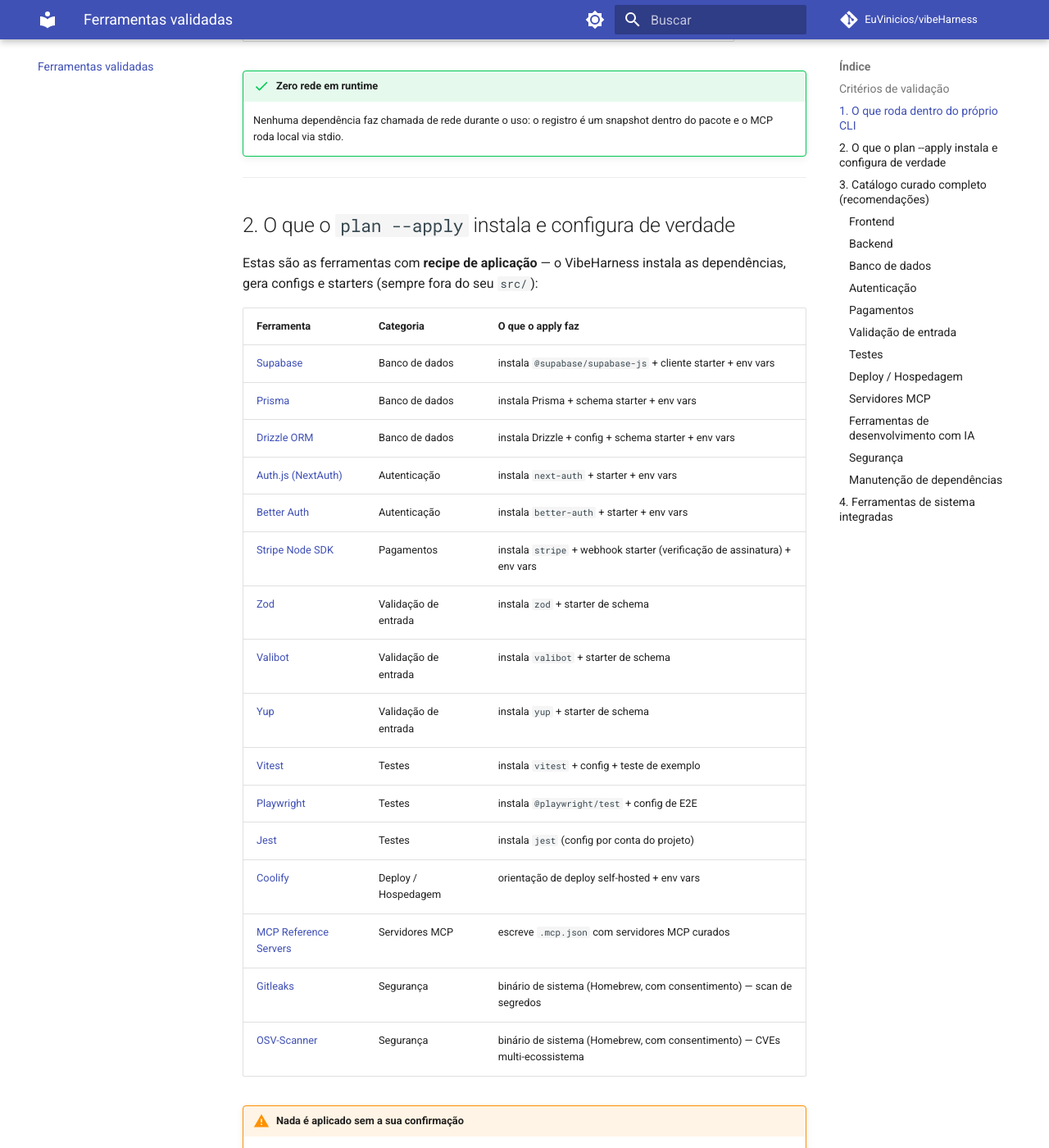
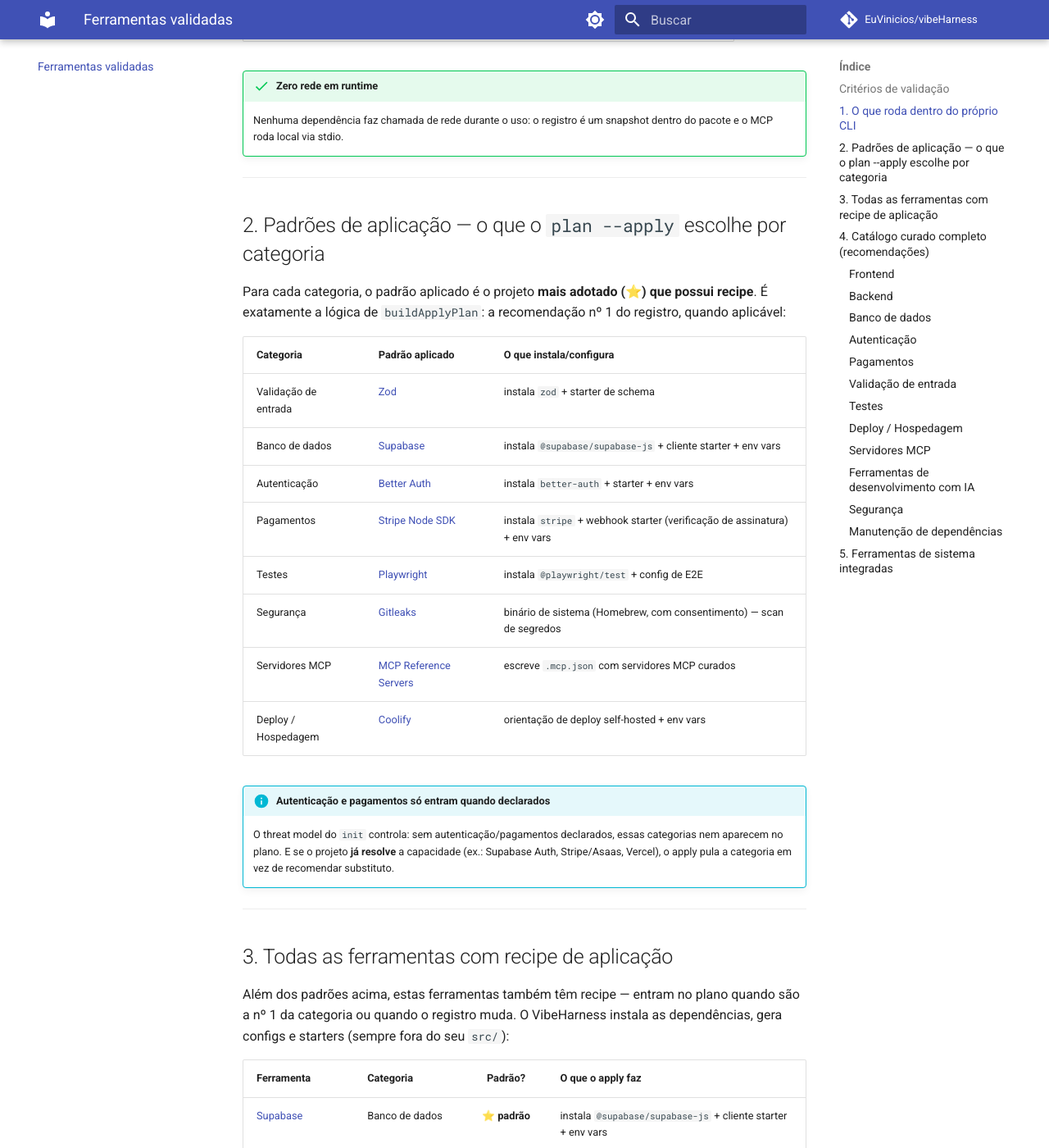
Before and after one commit to EuVinicios/vibeHarness, an MkDocs documentation site: the page built from docs/ferramentas-validadas.md, in a window 1280 px wide and 1400 px high, scrolled down 1024 px. Shown: the whole window at 82% size. Built offline with MkDocs 1.6.1 and Material for MkDocs 9.7.7, drawn with Linux system fonts in a browser that asks for light colours; comment, search, counter and statistics services are not loaded; some of the changed text lies outside the part shown.

Commit message:
docs: explicit apply defaults per category in ferramentas-validadas
The validated-tools page listed every recipe but not which repository is the
DEFAULT that plan --apply picks. Adds a 'Padrões de aplicação' section
(category -> default repo -> what it installs, computed with the same
buildApplyPlan logic: top-starred entry with a recipe) and marks defaults
with a star in the full recipe table.

```diff
--- a/docs/ferramentas-validadas.md
+++ b/docs/ferramentas-validadas.md
@@ -35,29 +35,54 @@
 
 ---
 
-## 2. O que o `plan --apply` instala e configura de verdade
+## 2. Padrões de aplicação — o que o `plan --apply` escolhe por categoria
 
-Estas são as ferramentas com **recipe de aplicação** — o VibeHarness instala as
+Para cada categoria, o padrão aplicado é o projeto **mais adotado (⭐) que possui recipe**.
+É exatamente a lógica de `buildApplyPlan`: a recomendação nº 1 do registro, quando aplicável:
+
+| Categoria | Padrão aplicado | O que instala/configura |
+|-----------|-----------------|-------------------------|
+| Validação de entrada | [Zod](https://github.com/colinhacks/zod) | instala `zod` + starter de schema |
+| Banco de dados | [Supabase](https://github.com/supabase/supabase) | instala `@supabase/supabase-js` + cliente starter + env vars |
+| Autenticação | [Better Auth](https://github.com/better-auth/better-auth) | instala `better-auth` + starter + env vars |
+| Pagamentos | [Stripe Node SDK](https://github.com/stripe/stripe-node) | instala `stripe` + webhook starter (verificação de assinatura) + env vars |
+| Testes | [Playwright](https://github.com/microsoft/playwright) | instala `@playwright/test` + config de E2E |
+| Segurança | [Gitleaks](https://github.com/gitleaks/gitleaks) | binário de sistema (Homebrew, com consentimento) — scan de segredos |
+| Servidores MCP | [MCP Reference Servers](https://github.com/modelcontextprotocol/servers) | escreve `.mcp.json` com servidores MCP curados |
+| Deploy / Hospedagem | [Coolify](https://github.com/coollabsio/coolify) | orientação de deploy self-hosted + env vars |
+
+!!! info "Autenticação e pagamentos só entram quando declarados"
+    O threat model do `init` controla: sem autenticação/pagamentos declarados,
+    essas categorias nem aparecem no plano. E se o projeto **já resolve** a
+    capacidade (ex.: Supabase Auth, Stripe/Asaas, Vercel), o apply pula a
+    categoria em vez de recomendar substituto.
+
+---
+
+## 3. Todas as ferramentas com recipe de aplicação
+
+Além dos padrões acima, estas ferramentas também têm recipe — entram no plano
+quando são a nº 1 da categoria ou quando o registro muda. O VibeHarness instala as
 dependências, gera configs e starters (sempre fora do seu `src/`):
 
-| Ferramenta | Categoria | O que o apply faz |
-|------------|-----------|-------------------|
-| [Supabase](https://github.com/supabase/supabase) | Banco de dados | instala `@supabase/supabase-js` + cliente starter + env vars |
-| [Prisma](https://github.com/prisma/prisma) | Banco de dados | instala Prisma + schema starter + env vars |
-| [Drizzle ORM](https://github.com/drizzle-team/drizzle-orm) | Banco de dados | instala Drizzle + config + schema starter + env vars |
-| [Auth.js (NextAuth)](https://github.com/nextauthjs/next-auth) | Autenticação | instala `next-auth` + starter + env vars |
-| [Better Auth](https://github.com/better-auth/better-auth) | Autenticação | instala `better-auth` + starter + env vars |
-| [Stripe Node SDK](https://github.com/stripe/stripe-node) | Pagamentos | instala `stripe` + webhook starter (verificação de assinatura) + env vars |
-| [Zod](https://github.com/colinhacks/zod) | Validação de entrada | instala `zod` + starter de schema |
-| [Valibot](https://github.com/fabian-hiller/valibot) | Validação de entrada | instala `valibot` + starter de schema |
-| [Yup](https://github.com/jquense/yup) | Validação de entrada | instala `yup` + starter de schema |
-| [Vitest](https://github.com/vitest-dev/vitest) | Testes | instala `vitest` + config + teste de exemplo |
-| [Playwright](https://github.com/microsoft/playwright) | Testes | instala `@playwright/test` + config de E2E |
-| [Jest](https://github.com/jestjs/jest) | Testes | instala `jest` (config por conta do projeto) |
-| [Coolify](https://github.com/coollabsio/coolify) | Deploy / Hospedagem | orientação de deploy self-hosted + env vars |
-| [MCP Reference Servers](https://github.com/modelcontextprotocol/servers) | Servidores MCP | escreve `.mcp.json` com servidores MCP curados |
-| [Gitleaks](https://github.com/gitleaks/gitleaks) | Segurança | binário de sistema (Homebrew, com consentimento) — scan de segredos |
-| [OSV-Scanner](https://github.com/google/osv-scanner) | Segurança | binário de sistema (Homebrew, com consentimento) — CVEs multi-ecossistema |
+| Ferramenta | Categoria | Padrão? | O que o apply faz |
+|------------|-----------|:-------:|-------------------|
+| [Supabase](https://github.com/supabase/supabase) | Banco de dados | ⭐ **padrão** | instala `@supabase/supabase-js` + cliente starter + env vars |
+| [Prisma](https://github.com/prisma/prisma) | Banco de dados | — | instala Prisma + schema starter + env vars |
+| [Drizzle ORM](https://github.com/drizzle-team/drizzle-orm) | Banco de dados | — | instala Drizzle + config + schema starter + env vars |
+| [Auth.js (NextAuth)](https://github.com/nextauthjs/next-auth) | Autenticação | — | instala `next-auth` + starter + env vars |
+| [Better Auth](https://github.com/better-auth/better-auth) | Autenticação | ⭐ **padrão** | instala `better-auth` + starter + env vars |
+| [Stripe Node SDK](https://github.com/stripe/stripe-node) | Pagamentos | ⭐ **padrão** | instala `stripe` + webhook starter (verificação de assinatura) + env vars |
+| [Zod](https://github.com/colinhacks/zod) | Validação de entrada | ⭐ **padrão** | instala `zod` + starter de schema |
+| [Valibot](https://github.com/fabian-hiller/valibot) | Validação de entrada | — | instala `valibot` + starter de schema |
+| [Yup](https://github.com/jquense/yup) | Validação de entrada | — | instala `yup` + starter de schema |
+| [Vitest](https://github.com/vitest-dev/vitest) | Testes | — | instala `vitest` + config + teste de exemplo |
+| [Playwright](https://github.com/microsoft/playwright) | Testes | ⭐ **padrão** | instala `@playwright/test` + config de E2E |
+| [Jest](https://github.com/jestjs/jest) | Testes | — | instala `jest` (config por conta do projeto) |
+| [Coolify](https://github.com/coollabsio/coolify) | Deploy / Hospedagem | ⭐ **padrão** | orientação de deploy self-hosted + env vars |
+| [MCP Reference Servers](https://github.com/modelcontextprotocol/servers) | Servidores MCP | ⭐ **padrão** | escreve `.mcp.json` com servidores MCP curados |
+| [Gitleaks](https://github.com/gitleaks/gitleaks) | Segurança | ⭐ **padrão** | binário de sistema (Homebrew, com consentimento) — scan de segredos |
+| [OSV-Scanner](https://github.com/google/osv-scanner) | Segurança | — | binário de sistema (Homebrew, com consentimento) — CVEs multi-ecossistema |
 
 !!! warning "Nada é aplicado sem a sua confirmação"
     Binários de sistema (gitleaks, osv-scanner) só são instalados com consentimento
@@ -176,7 +201,7 @@
 
 ---
 
-## 4. Ferramentas de sistema integradas
+## 5. Ferramentas de sistema integradas
 
 | Ferramenta | Onde atua | Instalação |
 |------------|-----------|------------|
```
Also changed, not shown: other parts of docs/ferramentas-validadas.md (+1 -1 lines), 1 other file.
